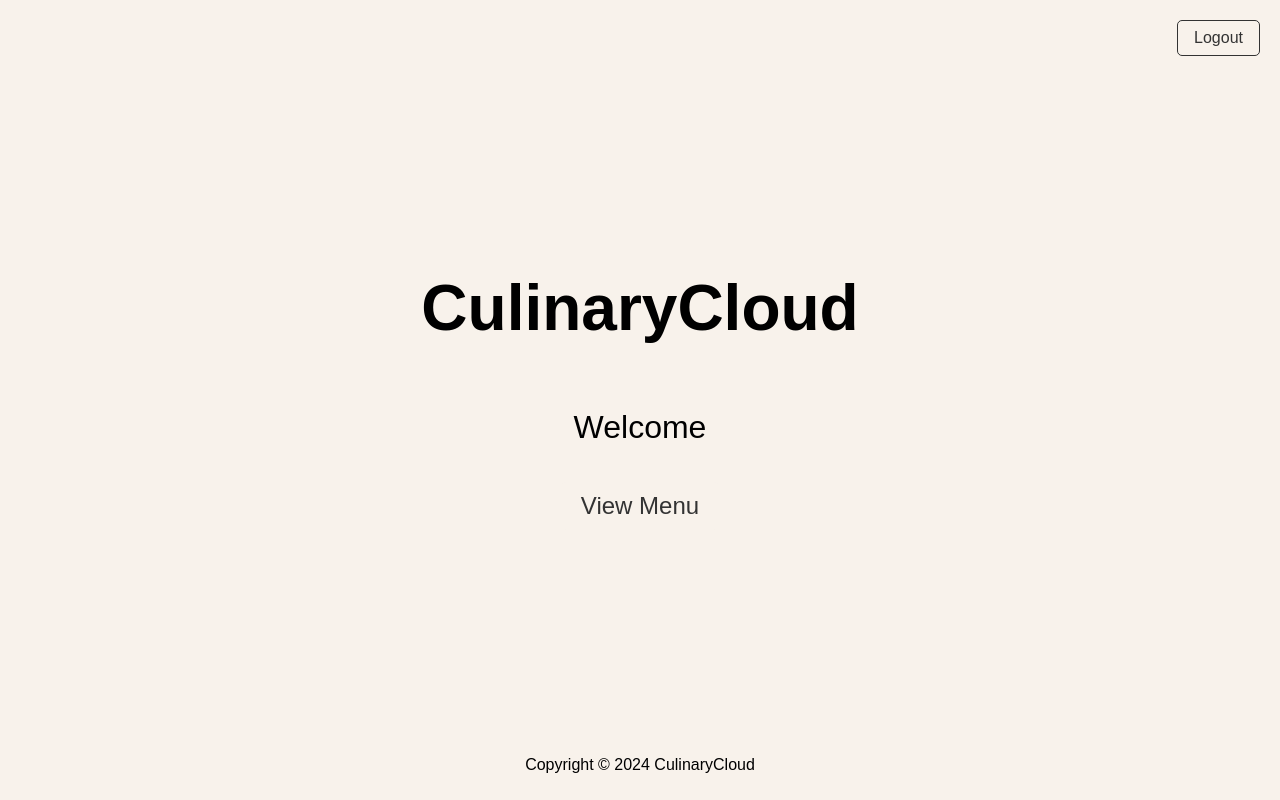
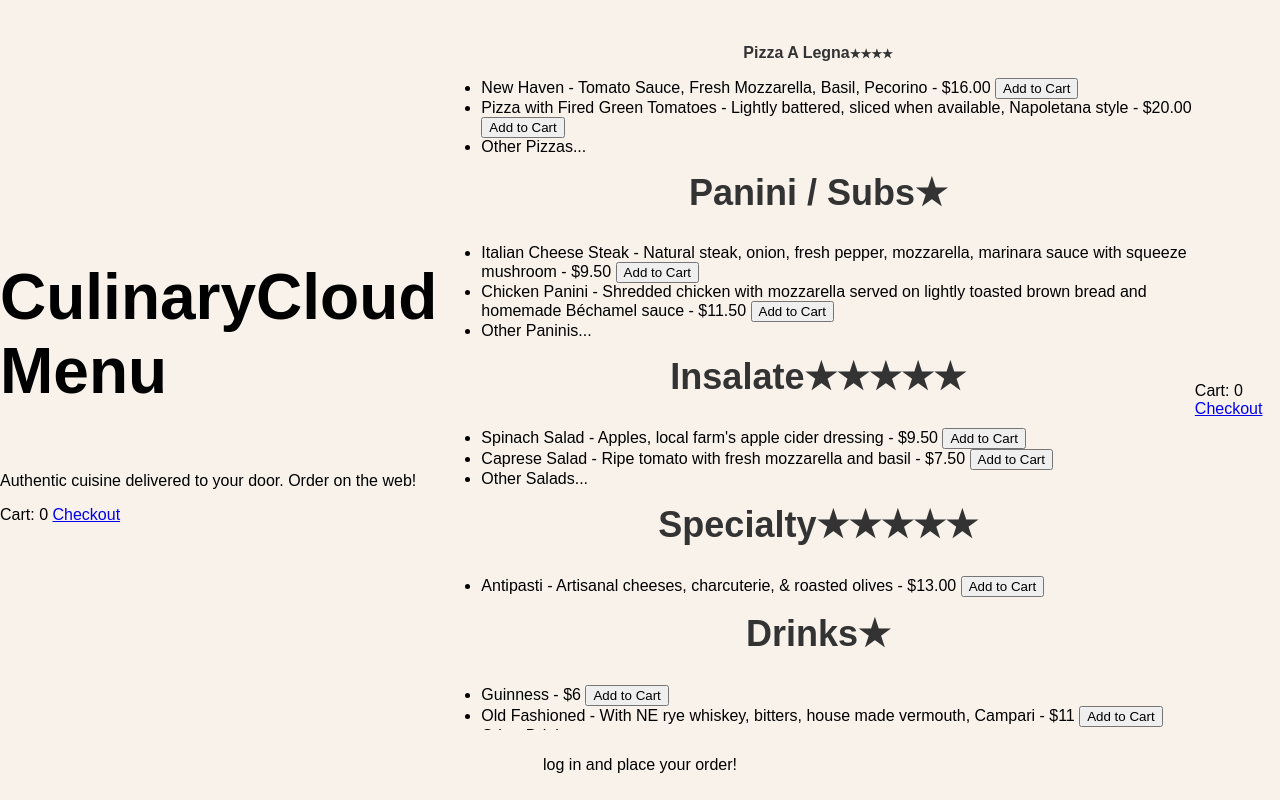
Before and after one commit to VerKoval/CulinaryCloud, a Flask app: page /customer_home_page in a window 1280 px wide. Run offline with Flask 2, Linux system fonts and the light colour scheme.

Commit message:
Customer interface

```diff
--- a/src/Customer.py
+++ b/src/Customer.py
@@ -11,7 +11,7 @@
     cartPrice = 0 #Total price of items in cart
     Cust = Customers()
 
-    def __init__ (self, customerID, firstname, lastname, money, paymentInfo = 0, vip = False, warn=0, orders = 0, pressRatings = False):
+    def __init__ (self, customerID, firstname, lastname, money, paymentInfo = 0, vip = False, warn=0, orders = 0):
 
         # Sets instance variables
         self.ID = customerID
@@ -40,7 +40,7 @@
     def placeOrder(self, menuItem, checkout = False):
         if not Customer.Cust.checkCustomer(self.ID): return #checks if customer
         MenuDB = Menu()
-        if MenuDB.checkIfPresent(menuItem):
+        if MenuDB.checkIfPresent(menuItem) or not MenuDB.checkIfPresent(menuItem):
             discount = 0.9 if self.VIP else 1 #discount for vips
             Customer.cartPrice += discount*MenuDB.getPrice(menuItem)
             Customer.cartQueue.put(menuItem)
@@ -60,7 +60,8 @@
                 order.distributeToChef()
                 self.money -= Customer.cartPrice
                 Customer.Cust.addMoney(self.ID, -Customers.cartPrice)
-                return Customer.cartPrice
+                Customer.cartPrices()
+                Customer.cartPrice = 0
 
     #allow customer to add money to their account
     def addMoney(self, add):
@@ -109,6 +110,14 @@
         item += "special"
         Customer.cartQueue.put(item)
         Customer.cartPrice += price
+
+    #get number of items in cart
+    def numCart(self):
+        return Customer.cartQueue.qsize()
+
+    #get number of items in cart
+    def cartPrices(self):
+        return Customer.cartPrice
 
 
 
--- a/src/app.py
+++ b/src/app.py
@@ -7,7 +7,8 @@
 import mysql.connector
 from mysql.connector import Error
 import Database
-from Database import UserManagement
+from Database import UserManagement, Customers
+from Customer import Customer
 from Database import Menu
 from flask_bcrypt import Bcrypt
  # app.py
@@ -29,6 +30,8 @@
 
 # Initializes menu database connection object
 menu_db = Menu()
+cust = Customer("Bella", "Smith", 100, 100)
+
 
 app = Flask(__name__, static_folder=static_dir, template_folder=template_dir)
 bcrypt = Bcrypt(app)
@@ -59,10 +62,30 @@
 
     return render_template('login.html')
 
+#cart_count = cust.numCart()
+
+@app.route('/add_to_cart', methods=['POST'])
+def add_item_to_cart():
+    #global cart_count
+    try:
+        # Get item name from request data
+        item_name = request.json.get('item')
+
+        # Place order using Customer object
+        cust.placeOrder(item_name)
+
+        # Get number of items in the cart
+        cart_count = cust.numCart()
+
+        return render_template('customer_home_page.html', cart_count=cart_count)
+    except Exception as e:
+        return str(e), 500
+
+
 @app.route('/customer_home_page')
 def customer_home_page():
     # This will render a generic customer home page
-    return render_template('customer_home_page.html')
+    return render_template('customer_home_page.html', cart_count=cust.numCart())
 
 @app.route('/chef_home_page')
 def chef_home_page():
@@ -242,6 +265,27 @@
 
     # Redirect to customer success page
     return redirect(url_for('customer_home_page'))
+
+@app.route('/get_price', methods=['POST'])
+def get_price():
+    # Retrieve order type from request
+    order_type = request.json.get('orderType')
+
+    # Calculate price using Customer class
+    price = cust.cartPrices()  # You'll need to implement this function
+
+    # Return price as text
+    return str(price)
+
+
+@app.route('/checkout')
+def checkout():
+    # Call Customer checkout function
+    cust.checkout()  # Assuming 'cust' is an instance of the Customer class
+
+    price = cust.cartPrices()
+    # Optionally, you can return a response indicating success
+    return render_template('Checkout.html', price = price)
 
 @app.route('/surfer_menu_page')
 def surfer_menu():
--- a/templates/customer_home_page.html
+++ b/templates/customer_home_page.html
@@ -2,22 +2,88 @@
 <html lang="en">
 <head>
     <meta charset="UTF-8">
-    <meta name="viewport" content="width=device-width, initial-scale=1.0">
-    <title>Welcome to CulinaryCloud</title>
-    <link rel="stylesheet" href="{{ url_for('static', filename='style.css') }}">
+    <title>CulinaryCloud Menu</title>
+    <link rel="stylesheet" href="{{ url_for('static', filename='style.css') }}"> <!-- Link to your CSS file for styling -->
 </head>
 <body>
-    <div class="top-right">
-        <a href="/logout" class="login-button">Logout</a>
-    </div>
+<header>
+    <h1>CulinaryCloud Menu</h1>
+    <p>Authentic cuisine delivered to your door. Order on the web!</p>
+    <p>
+        Cart: <span id="cart-count">{{ cart_count }}</span>
+        <a href="/checkout" class="checkout-button">Checkout</a> <!-- Link to the checkout page -->
+    </p>
+</header>
+<main>
+    <section id="pizzas">
+        <h2 style="font-size: 16px;">Pizza A Legna<span class="rating" style="font-size: 12px;"></span></h2>
+        <ul>
+            <li>New Haven - Tomato Sauce, Fresh Mozzarella, Basil, Pecorino - $16.00 <button class="add-to-cart">Add to Cart</button></li>
+            <li>Pizza with Fired Green Tomatoes - Lightly battered, sliced when available, Napoletana style - $20.00 <button class="add-to-cart">Add to Cart</button></li>
+            <li>Other Pizzas...</li>
+        </ul>
+    </section>
+    <section id="paninis">
+        <h2>Panini / Subs<span class="rating"></span></h2>
+        <ul>
+            <li>Italian Cheese Steak - Natural steak, onion, fresh pepper, mozzarella, marinara sauce with squeeze mushroom - $9.50 <button class="add-to-cart">Add to Cart</button></li>
+            <li>Chicken Panini - Shredded chicken with mozzarella served on lightly toasted brown bread and homemade Béchamel sauce - $11.50 <button class="add-to-cart">Add to Cart</button></li>
+            <li>Other Paninis...</li>
+        </ul>
+    </section>
+    <section id="insalate">
+        <h2>Insalate<span class="rating"></span></h2>
+        <ul>
+            <li>Spinach Salad - Apples, local farm's apple cider dressing - $9.50 <button class="add-to-cart">Add to Cart</button></li>
+            <li>Caprese Salad - Ripe tomato with fresh mozzarella and basil - $7.50 <button class="add-to-cart">Add to Cart</button></li>
+            <li>Other Salads...</li>
+        </ul>
+    </section>
+    <section id="specialty">
+        <h2>Specialty<span class="rating"></span></h2>
+        <ul>
+            <li>Antipasti - Artisanal cheeses, charcuterie, & roasted olives - $13.00 <button class="add-to-cart">Add to Cart</button></li>
+        </ul>
+    </section>
+    <section id="drinks">
+        <h2>Drinks<span class="rating"></span></h2>
+        <ul>
+            <li>Guinness - $6 <button class="add-to-cart">Add to Cart</button></li>
+            <li>Old Fashioned - With NE rye whiskey, bitters, house made vermouth, Campari - $11 <button class="add-to-cart">Add to Cart</button></li>
+            <li>Other Drinks...</li>
+        </ul>
+    </section>
+</main>
+<footer>
+    <p>log in and place your order!</p>
+</footer>
 
-    <div class="centered-content">
-        <h1>CulinaryCloud</h1>
-        <p class="welcome-text">Welcome</p>
-        <a href="/surfer_menu_page" class="view-menu-button">View Menu</a>
-    </div>
-    <footer>
-        <p>Copyright © 2024 CulinaryCloud</p>
-    </footer>
+<p>Cart: <span id="cart-count">{{ cart_count }}</span> <a href="/checkout" class="checkout-button">Checkout</a></p>
+<script>
+    // Function to generate a random star rating (1 to 5)
+    function generateRandomRating() {
+        return Math.floor(Math.random() * 5) + 1;
+    }
+
+    // Get all h2 elements and append a random star rating
+    var headings = document.querySelectorAll('h2');
+    headings.forEach(function(heading) {
+        var rating = generateRandomRating();
+        var stars = '★'.repeat(rating);
+        heading.querySelector('.rating').textContent = stars;
+    });
+
+    // Add event listener to each "Add to Cart" button
+    document.querySelectorAll('.add-to-cart').forEach(button => {
+        button.addEventListener('click', () => {
+            // Get current cart count
+            let cartCountElement = document.getElementById('cart-count');
+            let count = parseInt(cartCountElement.textContent);
+            // Increment cart count
+            cartCountElement.textContent = count + 1;
+        });
+    });
+</script>
+
 </body>
 </html>
```
Also changed, not shown: templates/Checkout.html (added, +47 -0 lines), templates/customer_menu_page 2.html (+108 -0 lines).
